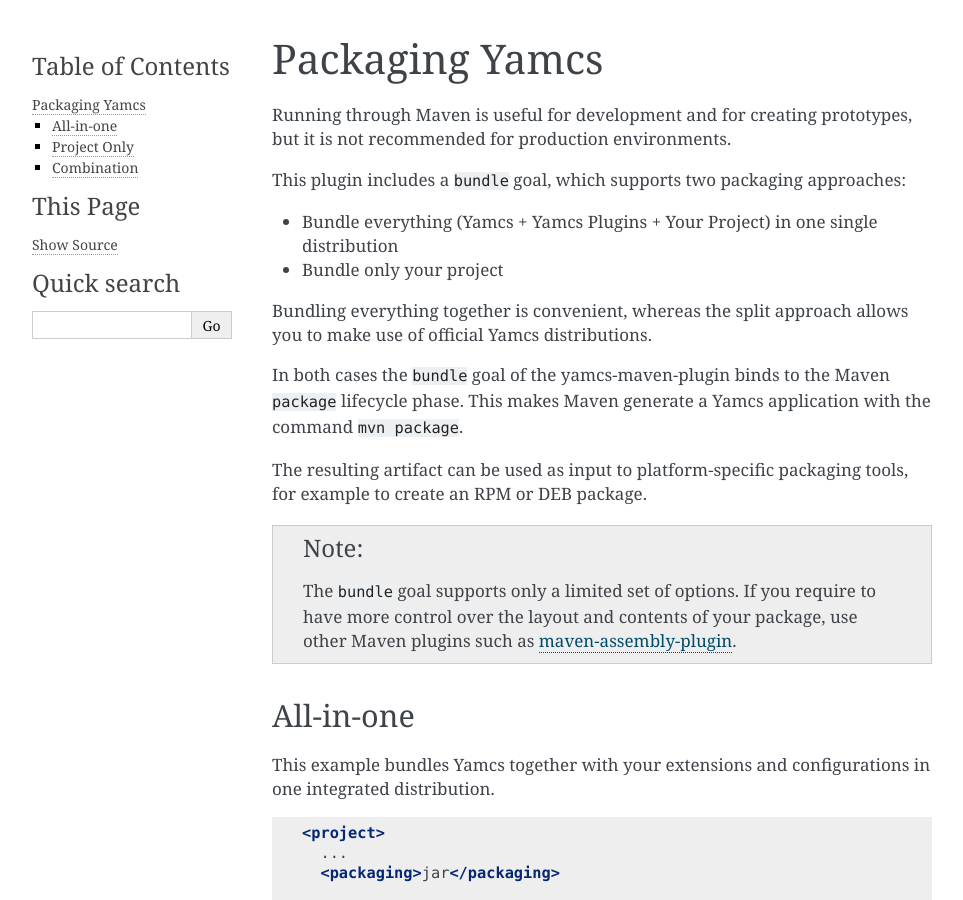
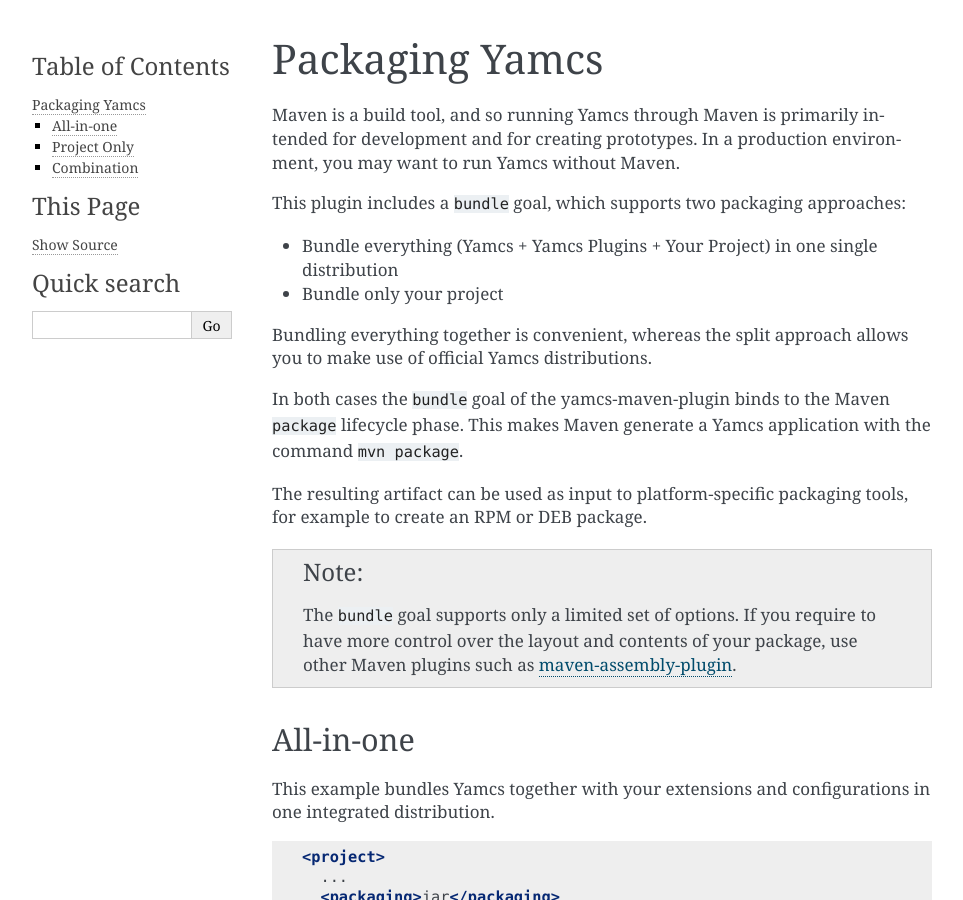
Before and after one commit to yamcs/yamcs-maven-plugin, a Sphinx documentation site: the page built from docs/examples/packaging.rst, in a window 1280 px wide and 900 px high. Shown: the whole window, without its empty margins (148-1111 px from the left). Built offline with Sphinx 7.4.7, drawn with Linux system fonts in a browser that asks for light colours.

Commit message:
Reword packaging docs

```diff
--- a/docs/examples/packaging.rst
+++ b/docs/examples/packaging.rst
@@ -1,7 +1,7 @@
 Packaging Yamcs
 ===============
 
-Running through Maven is useful for development and for creating prototypes, but it is not recommended for production environments.
+Maven is a build tool, and so running Yamcs through Maven is primarily intended for development and for creating prototypes. In a production environment, you may want to run Yamcs without Maven.
 
 This plugin includes a ``bundle`` goal, which supports two packaging approaches:
 
```
